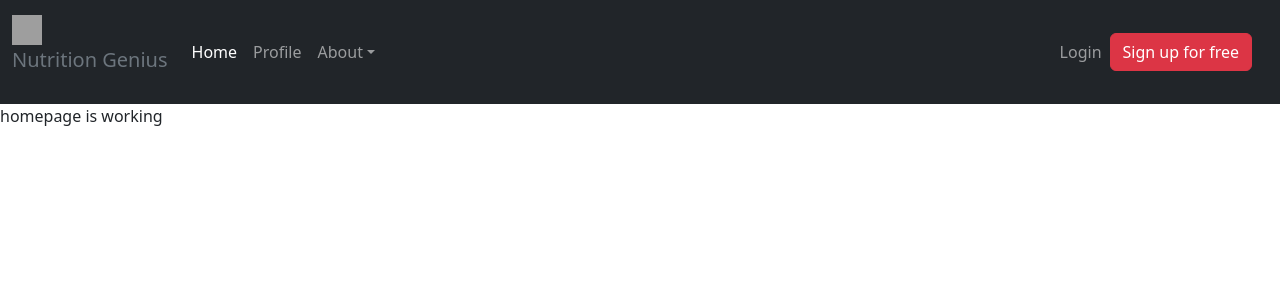
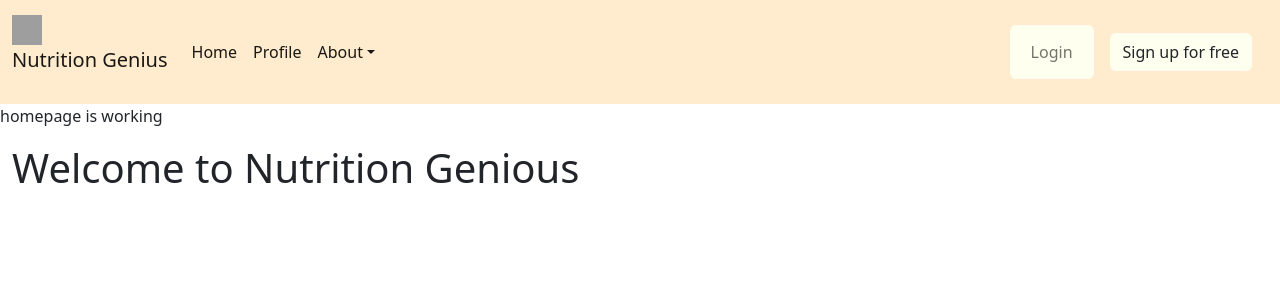
Before and after one commit to WVU-CS230-2022-08-Group09/nutrition-genius, an Angular app: page / in a window 1280 px wide. Shown: the top 300 px of the page. Built offline with nearby package versions, Linux system fonts and the light colour scheme; grey boxes are pictures that could not be loaded.

Commit message:
nav bar and homepage updates

```diff
--- a/src/app/home-page/home-page.component.html
+++ b/src/app/home-page/home-page.component.html
@@ -1 +1,4 @@
 <p>homepage is working</p>
+<div class="container-fluid">
+    <h1>Welcome to Nutrition Genious</h1>
+</div>
--- a/src/app/home-page/nav-bar/nav-bar.component.css
+++ b/src/app/home-page/nav-bar/nav-bar.component.css
@@ -0,0 +1,3 @@
+.btn{
+    background-color:ivory ;
+}
--- a/src/app/home-page/nav-bar/nav-bar.component.html
+++ b/src/app/home-page/nav-bar/nav-bar.component.html
@@ -1,10 +1,10 @@
-<nav class="navbar navbar-expand-lg navbar-dark bg-dark">
+<nav class="navbar navbar-expand-lg" style="background-color:blanchedalmond">
   <div class="container-fluid">
     <a href="#" class="navbar-brand">
       <img src="https://cdn0.iconfinder.com/data/icons/basic-11/97/45-512.png" width="30"
       height="30"
       alt="Nutrition Genius">
-      <p class="text-muted">Nutrition Genius
+      <p class="text">Nutrition Genius
 
       </p>
   </a>
@@ -14,9 +14,9 @@
       <div class="collapse navbar-collapse" id="navbarCollapse">
           <div class="navbar-nav">
               <a href="#" class="nav-item nav-link active">Home</a>
-              <a href="#" class="nav-item nav-link">Profile</a>
+              <a href="#" class="nav-item nav-link active">Profile</a>
               <div class="nav-item dropdown">
-                  <a href="#" class="nav-link dropdown-toggle" data-bs-toggle="dropdown">About</a>
+                  <a href="#" class="nav-link dropdown-toggle active" data-bs-toggle="dropdown">About</a>
                   <div class="dropdown-menu">
                       <a href="#" class="dropdown-item">About Us</a>
                       <a href="#" class="dropdown-item">Sent</a>
@@ -26,11 +26,13 @@
 
           </div>
           <div class="navbar-nav ms-auto">
+            <button type="button" class="btn me-3">
               <a href="#" class="nav-item nav-link">Login</a>
+            </button>
           </div>
 
           <div class="d-flex align-items-center">
-            <button type="button" class="btn btn-danger me-3">
+            <button type="button" class="btn me-3">
               Sign up for free
             </button>
 
```
Also changed, not shown: 1 other file (tests, documents, lock files or other folders).
